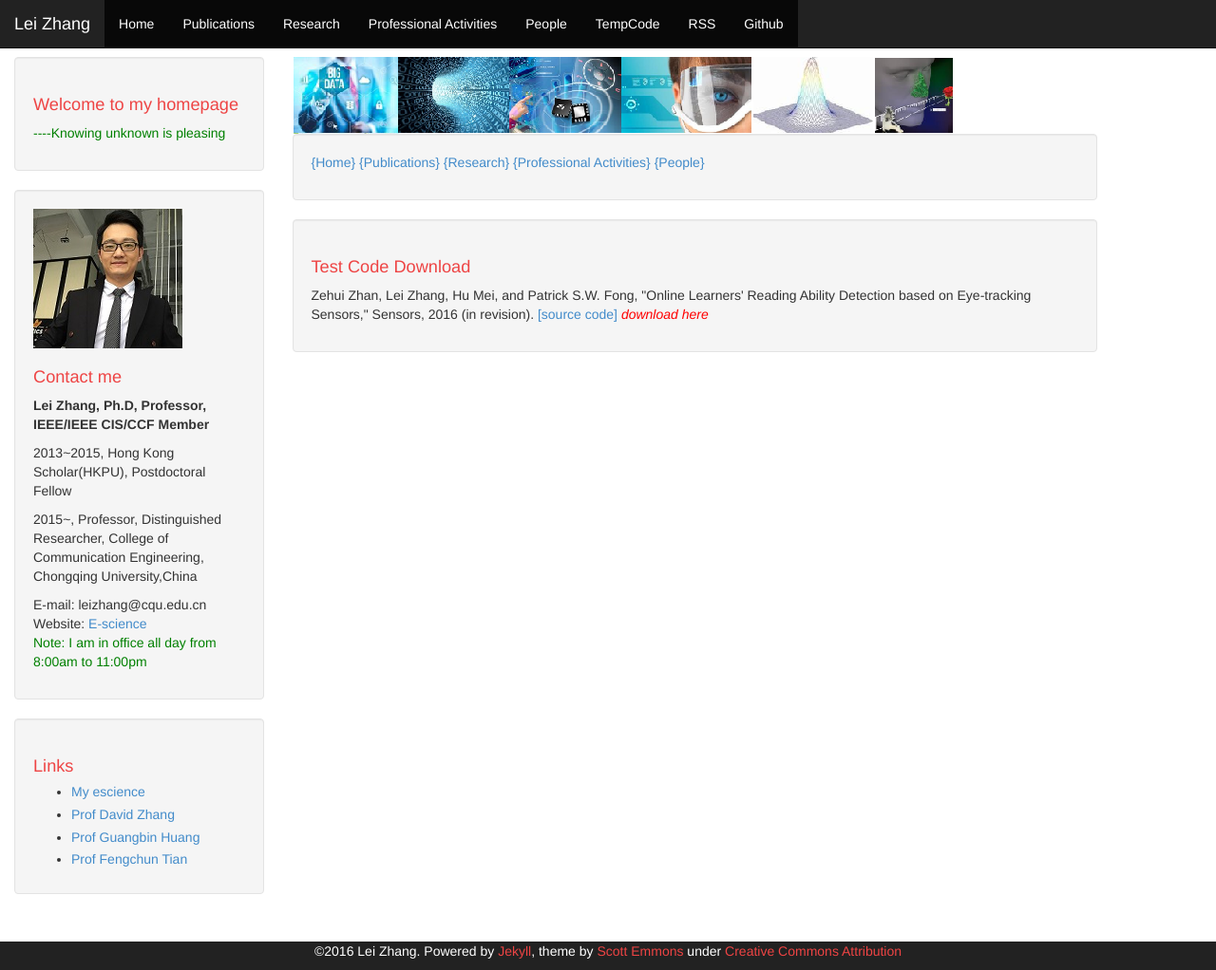
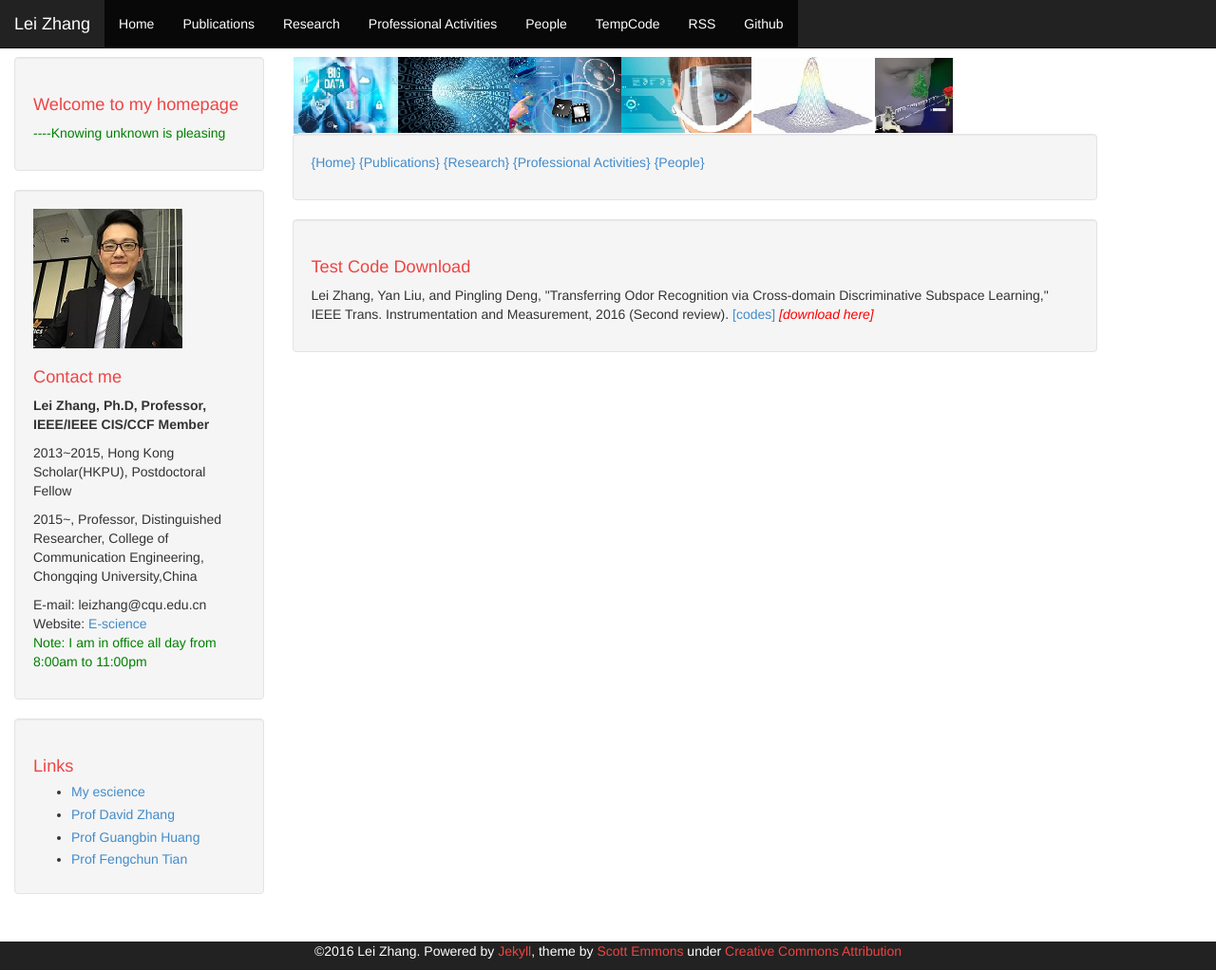
Before and after one commit to DrLeiZhang/website, a Jekyll site: the page built from tempcode.html, in a window 1280 px wide and 1022 px high. Shown: the whole window at 95% size. Built offline with Jekyll 4.4.1, drawn with Linux system fonts in a browser that asks for light colours; Markdown is read by kramdown in place of the engine named in the settings.

Commit message:
Update
Signed-off-by: leizhang@cqu.edu.cn <leizhang@cqu.edu.cn>

```diff
--- a/tempcode.html
+++ b/tempcode.html
@@ -10,6 +10,6 @@ layout: default
 <div class="well">
 
 <h1>Test Code Download</h1>
-<p>Zehui Zhan, Lei Zhang, Hu Mei, and Patrick S.W. Fong, "Online Learners' Reading Ability Detection based on Eye-tracking Sensors," Sensors, 2016 (in revision). <a href="resources/mtl_eye_tracking.rar">[source code]</a> <I style="color:red;">download here</I></p>
+<p>Lei Zhang, Yan Liu, and Pingling Deng, "Transferring Odor Recognition via Cross-domain Discriminative Subspace Learning," IEEE Trans. Instrumentation and Measurement, 2016 (Second review). <a href="resources/code_8methods.rar">[codes]</a> <I style="color:red;">[download here]</I></p>
 
 </div>
```
Also changed, not shown: 1 other file.
